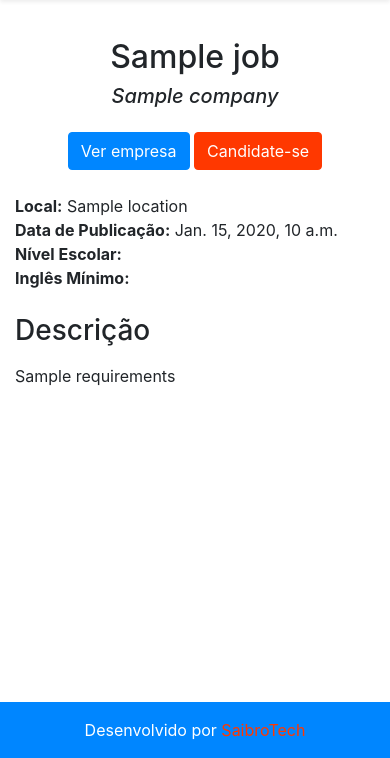
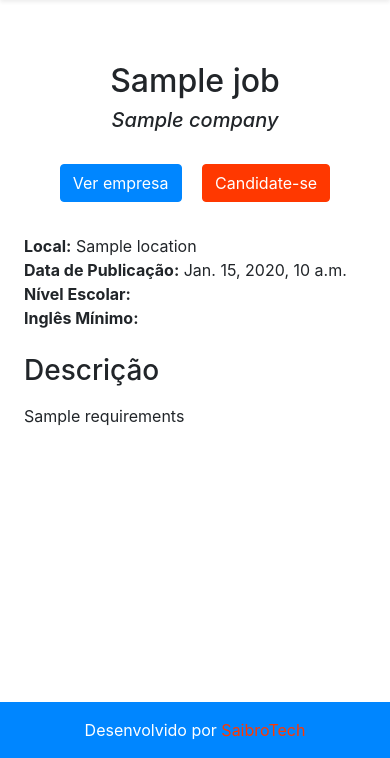
Before and after one commit to saibrotech/mentorship-backend, a Django app: template job/templates/job/job_detail.html in a window 390 px wide. Shown: the part 86-844 px from the top of the page. Run offline with Django 4.2, Linux system fonts and the light colour scheme; the template is opened without the code that fills it: most values are stand-ins (such as "Sample title", 1, 10 or a date in 2020); data that the repository does not hold is empty; style sheets or scripts are compiled from the project's sources; parts of the project's set-up code (start-up, migrations or seed data) failed here and were passed over; some libraries are stand-ins or nearby versions.

Commit message:
Modified the layout for responsiveness

```diff
--- a/job/templates/job/job_detail.html
+++ b/job/templates/job/job_detail.html
@@ -25,27 +25,25 @@
 </head>
 <body>
     {% include './layout/header.html' %}
-
-    <main class="container">
+    <main class="container px-4 py-5">
         <section class="mb-4">
-            <h2 class="pt-4 text-center">{{job.title}}</h2>
+            <h2 class="text-center">{{job.title}}</h2>
             <h5 class="font-italic text-center">{{job.company.name}}</h5>
-
             <nav class="mt-4 text-center">
-                <a class="btn btn-secondary" href="{{job.company.website}}" target="_blank" role="button">Ver empresa</a>
-                <a class="btn btn-primary" href="{{job.link}}" target="_blank" role="button">Candidate-se</a>
+                <a class="btn btn-secondary m-2" href="{{job.company.website}}" target="_blank" role="button">Ver empresa</a>
+                <a class="btn btn-primary m-2" href="{{job.link}}" target="_blank" role="button">Candidate-se</a>
             </nav>
-
-
-            <ul class="mt-4 list-unstyled">
-                <li><strong>Local:</strong> {{job.location}}</li>
-                <li><strong>Data de Publicação:</strong> {{job.date_posted}}</li>
-                <li><strong>Nível Escolar:</strong></li>
-                <li><strong>Inglês Mínimo:</strong></li>
+            <ul class="mt-4 row list-unstyled">
+                <div class="col col-12 col-md-6">
+                    <li><strong>Local:</strong> {{job.location}}</li>
+                    <li><strong>Data de Publicação:</strong> {{job.date_posted}}</li>
+                </div>
+                <div class="col col-12 col-md-6">
+                    <li><strong>Nível Escolar:</strong></li>
+                    <li><strong>Inglês Mínimo:</strong></li>
+                </div>
             </ul>
-
         </section>
-
         <section>
             <h3>Descrição</h3>
             <p>{{job.requirements | linebreaks}}</p>
```
